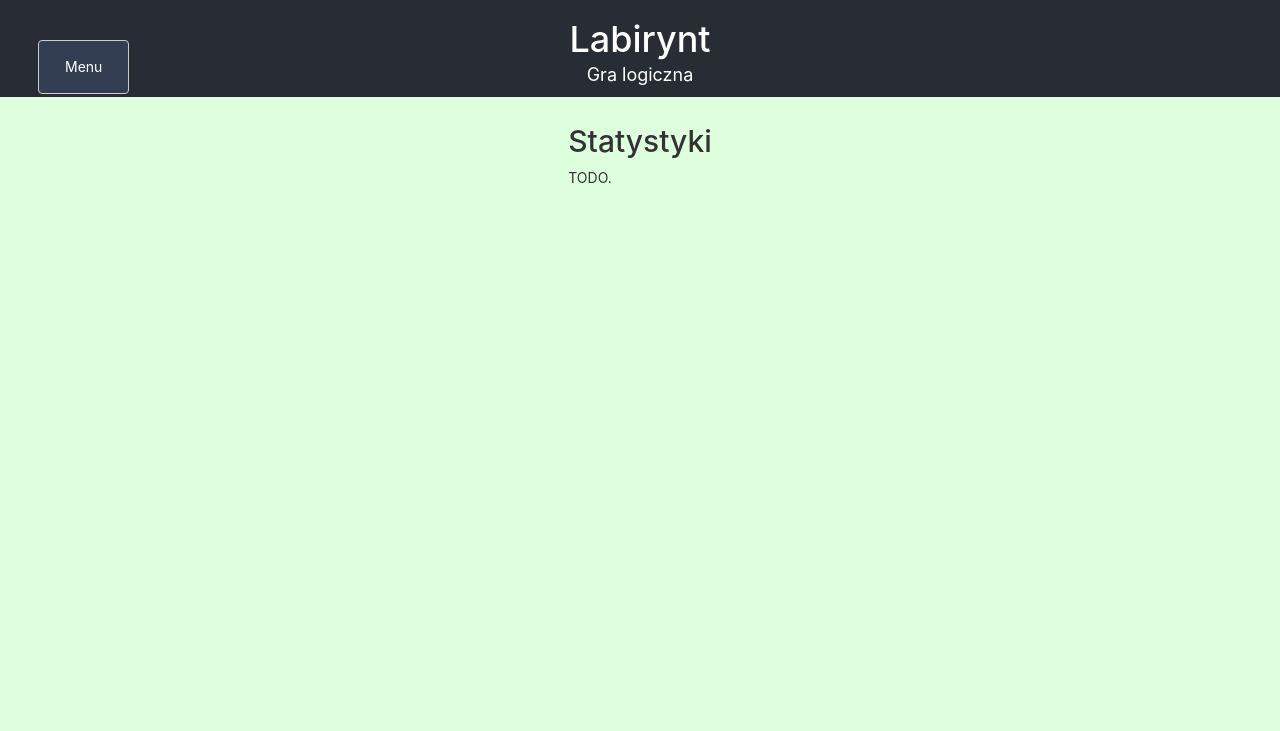
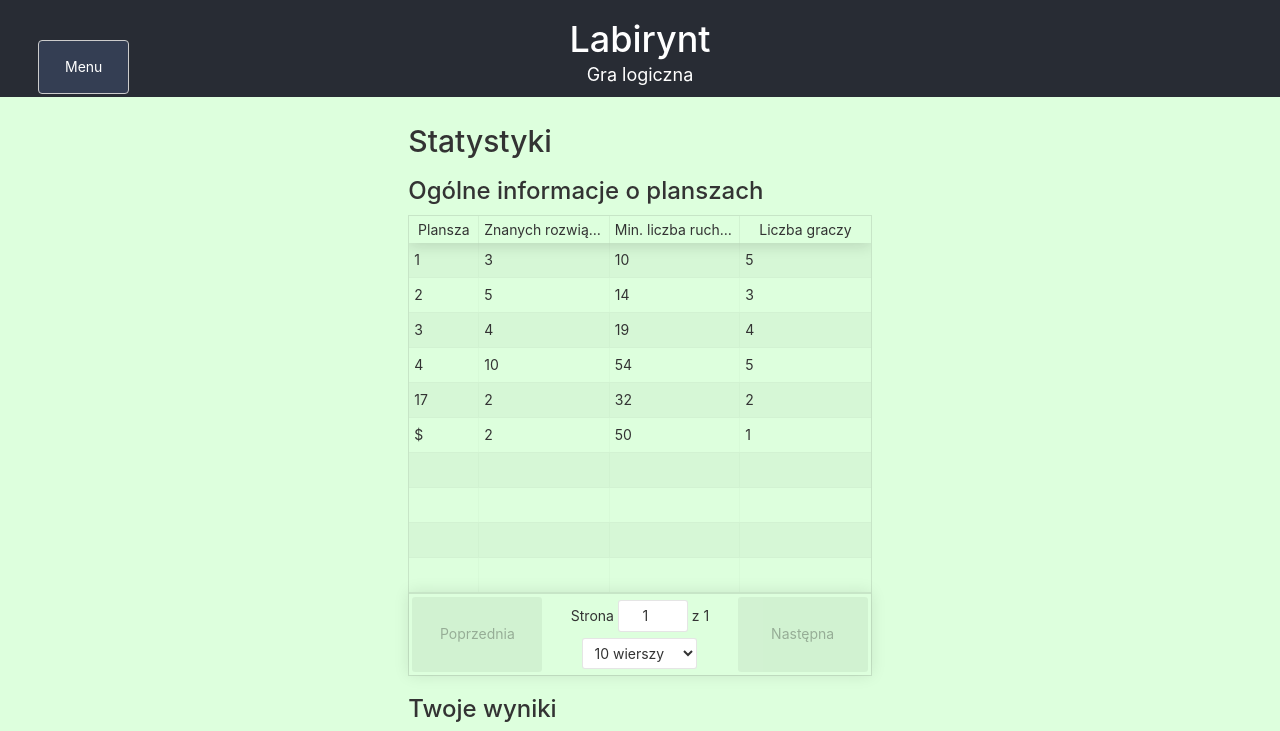
Before and after one commit to pzjp/labirynt, a React (Create React App) app: page /#/stat in a window 1280 px wide. Shown: the top 731 px of the page. Built offline with nearby package versions, Linux system fonts and the light colour scheme.

Commit message:
react-table

```diff
--- a/package.json
+++ b/package.json
@@ -7,7 +7,8 @@
     "react": "^16.6.3",
     "react-dom": "^16.6.3",
     "react-router-dom": "^4.3.1",
-    "react-scripts": "2.1.1"
+    "react-scripts": "2.1.1",
+    "react-table": "^6.8.6"
   },
   "scripts": {
     "start": "react-scripts start",
--- /dev/null
+++ b/public/stats.json
@@ -0,0 +1,14 @@
+[
+{ "id":"1", "solutions":3,  "moves":10, "players": 5,
+    "player": {"solved": true, "moves":10 } },
+{ "id":"2", "solutions":5,  "moves":14, "players": 3,
+    "player": {"solved": true, "moves":15 }  },
+{ "id":"3", "solutions":4,  "moves":19,  "players": 4,
+    "player": {"solved": true, "moves":20 }  },
+{ "id":"4", "solutions":10, "moves":54, "players": 5,
+    "player": {"solved": true, "moves":54 }  },
+{ "id":"17","solutions":2,  "moves":32, "players": 2,
+    "player": {"solved": false } },
+{ "id":"$", "solutions":2,  "moves":50, "players": 1,
+    "player": {"solved": false } }
+]
--- a/src/pages/LogWindow.js
+++ b/src/pages/LogWindow.js
@@ -8,7 +8,6 @@ class LogWindow extends Component {
     return (
       <div>
         <h2>Logowanie</h2>
-        <p>TODO.</p>
         <form id="userdata">
           <div className="form-group">
             <input type="checkbox" id="register" className="form-check-input"
@@ -17,20 +16,18 @@ class LogWindow extends Component {
                 this.setState({command:"Załóż konto"});
               else
                 this.setState({command:"Zaloguj się"});
-                }}
-            ></input>
+                }} />
             <label htmlFor="register">Nie mam konta</label>
           </div>
 
           <div className="form-group">
             <label htmlFor="username">Login</label>
-            <input className="form-control" id="username"></input>
+            <input className="form-control" id="username" />
           </div>
           <div className="form-group">
             <label htmlFor="pass">Hasło</label>
-            <input type="password" className="form-control" id="pass"></input>
+            <input type="password" className="form-control" id="pass" />
           </div>
-
           <input type="submit" className="btn" formMethod="post" value={this.state.command} />
         </form>
       </div>
--- a/src/pages/StatWindow.js
+++ b/src/pages/StatWindow.js
@@ -1,12 +1,60 @@
 import React, { Component } from "react";
+import axios from "axios";
+import ReactTable from "react-table";
+import 'react-table/react-table.css'
 //import '../App.css';
 
-class StatWindow extends Component {
-  render() {
+class StatWindow extends Component
+{
+  header1 =[
+    { Header: "Plansza", accessor: 'id', resizable: false, width: 70 },
+    { Header: "Znanych rozwiązań", accessor: 'solutions' },
+    { Header: "Min. liczba ruchów", accessor: 'moves' ,
+        Cell: el => <span className="number">{el.value}</span>},
+    { Header: "Liczba graczy",  accessor: "players" }
+    //{ Header: "Średnio ruchów", id: "mean", accessor: (el => el.moves) },
+  ];
+  header2 =[
+    { Header: "Plansza", accessor: 'id', resizable: false, width: 70 },
+    { Header: "Ukończona", id: "solved", accessor: (el => {
+      if (el.player.solved) return "tak";
+      else return "nie";}) },
+    { Header: "Min. liczba ruchów", accessor: 'player.moves' ,
+        Cell: el => <span className="number">{el.value}</span>},
+  ];
+  state= {data :[]};
+
+  componentDidMount() // Docelowo serwer będzie zwracał coś ciekawszego (dynamicznie)
+  {
+    axios.get('/stats.json').then( res=> {
+      this.setState({data: res.data});
+    });
+  }
+
+  render()
+  {
     return (
       <div>
         <h2>Statystyki</h2>
-        <p>TODO.</p>
+        <div>
+          <h3>Ogólne informacje o planszach</h3>
+          <ReactTable defaultPageSize={10} columns={this.header1} data={this.state.data}
+           previousText='Poprzednia' nextText='Następna'
+           loadingText='Czekaj...' className="-striped -highlight"
+           // noDataText='Brak danych'
+           pageText='Strona' ofText='z' rowsText='wierszy' />
+        </div>
+        <div>
+          <h3>Twoje wyniki</h3>
+          <ReactTable defaultPageSize={10} columns={this.header2} data={this.state.data}
+           previousText='Poprzednia'
+           nextText='Następna'
+           loadingText='Czekaj...'
+           // noDataText='Brak danych'
+           pageText='Strona'
+           ofText='z'
+           rowsText='wierszy' />
+        </div>
       </div>
     );
   }
```
Also changed, not shown: 1 other file (tests, documents, lock files or other folders).
